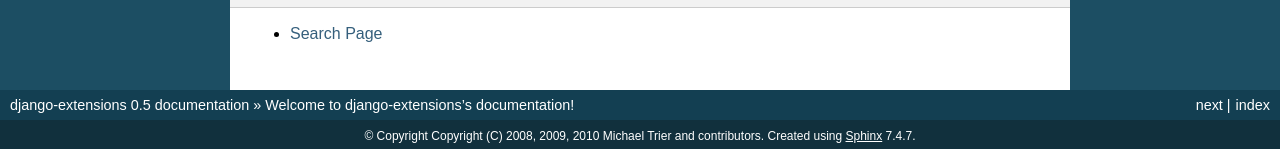
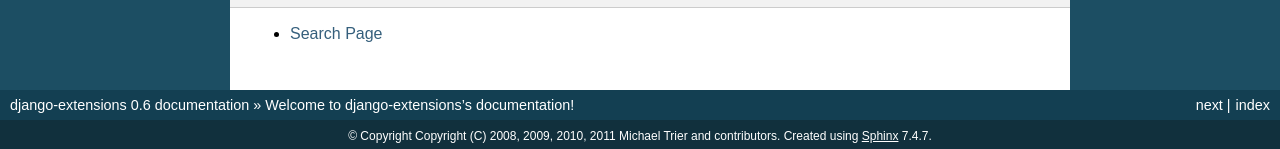
Before and after one commit to smartdevcode/django-extensions, a Sphinx documentation site: the page built from docs/index.rst, in a window 1280 px wide and 900 px high, scrolled down 683 px. Shown: the part 748-897 px from the top of the window. Built offline with Sphinx 7.4.7, drawn with Linux system fonts in a browser that asks for light colours; some of the changed text lies outside the part shown.

Commit message:
preparing for release, bumped version number to 0.6

```diff
--- a/django_extensions/__init__.py
+++ b/django_extensions/__init__.py
@@ -1,5 +1,5 @@
 
-VERSION = (0, 5,)
+VERSION = (0, 6,)
 
 # Dynamically calculate the version based on VERSION tuple
 if len(VERSION)>2 and VERSION[2] is not None:
--- a/docs/conf.py
+++ b/docs/conf.py
@@ -38,16 +38,16 @@ master_doc = 'index'
 
 # General information about the project.
 project = u'django-extensions'
-copyright = u'Copyright (C) 2008, 2009, 2010 Michael Trier and contributors'
+copyright = u'Copyright (C) 2008, 2009, 2010, 2011 Michael Trier and contributors'
 
 # The version info for the project you're documenting, acts as replacement for
 # |version| and |release|, also used in various other places throughout the
 # built documents.
 #
 # The short X.Y version.
-version = '0.5'
+version = '0.6'
 # The full version, including alpha/beta/rc tags.
-release = '0.5'
+release = '0.6'
 
 # The language for content autogenerated by Sphinx. Refer to documentation
 # for a list of supported languages.
```
